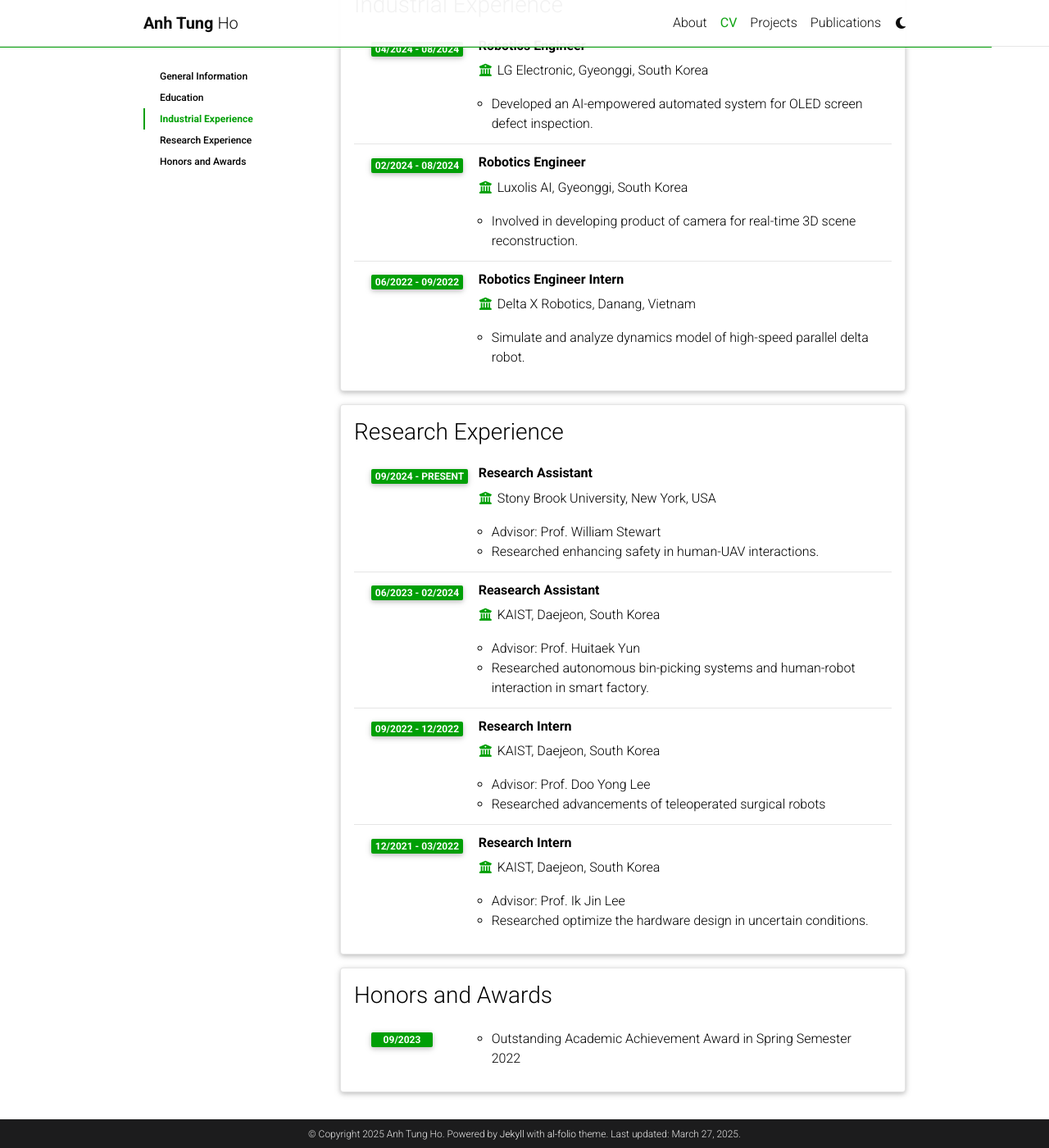
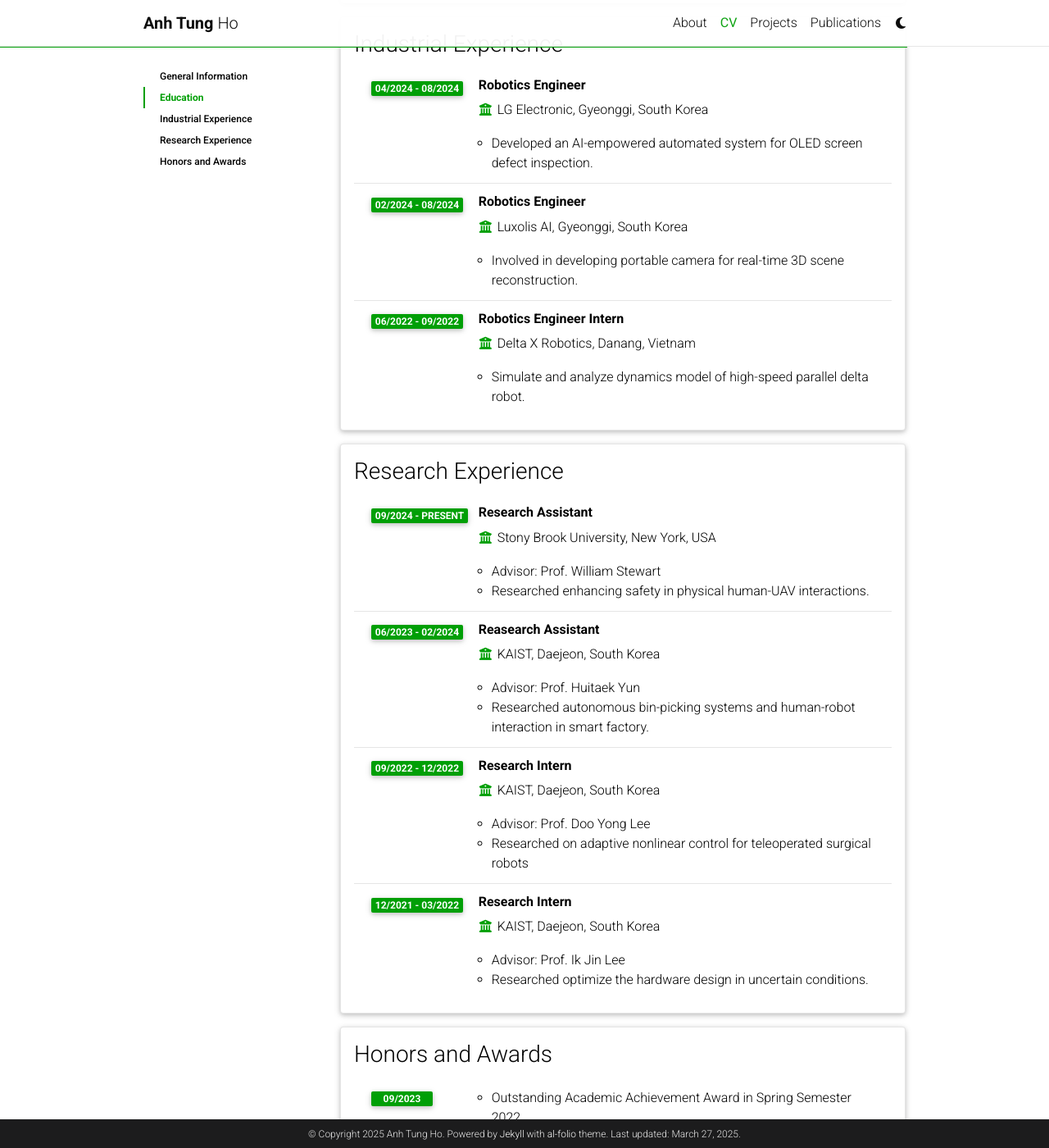
Before and after one commit to tonyhoVN/tonyhoVN.github.io, a Jekyll site: the page built from _pages/cv_new.md, in a window 1280 px wide and 1400 px high, scrolled down 728 px. Shown: the whole window at 82% size. Built offline with Jekyll 4.4.1, drawn with Linux system fonts in a browser that asks for light colours; comment, search, counter and statistics services are not loaded; a style sheet for code colours, icons or effects is not loaded; some of the changed text lies outside the part shown.

Commit message:
fix/update CV

```diff
--- a/_data/cv.yml
+++ b/_data/cv.yml
@@ -12,6 +12,9 @@
     - title: Graduate Assistant in Mechanical Engineering Department
       institution: Stony Brook University, New York, USA
       year: 09/2024 - Present
+      description:
+        - 'Research topic: Safety for Physical Human-Robot Interaction'
+        - 'GPA: 3.7/4.0 (Cum Laude)'
 
     - title: B.Sc. in Mechanical Engineering
       institution: Korea Advanced Institute of Science and Technology (KAIST), Daejeon, South Korea
@@ -33,7 +36,7 @@
       institution: Luxolis AI, Gyeonggi, South Korea
       year: 02/2024 - 08/2024
       description:
-        - Involved in developing product of camera for real-time 3D scene reconstruction.
+        - Involved in developing portable camera for real-time 3D scene reconstruction.
 
     - title: Robotics Engineer Intern
       institution: Delta X Robotics, Danang, Vietnam
@@ -49,7 +52,7 @@
       year: 09/2024 - Present
       description:
         - 'Advisor: Prof. William Stewart'
-        - Researched enhancing safety in human-UAV interactions.
+        - Researched enhancing safety in physical human-UAV interactions.
 
     - title: Reasearch Assistant
       institution: KAIST, Daejeon, South Korea
@@ -63,7 +66,7 @@
       year: 09/2022 - 12/2022
       description:
         - 'Advisor: Prof. Doo Yong Lee'
-        - Researched advancements of teleoperated surgical robots
+        - Researched on adaptive nonlinear control for teleoperated surgical robots
 
     - title: Research Intern
       institution: KAIST, Daejeon, South Korea
```
Also changed, not shown: _pages/about.md (+1 -1 lines), 1 other file.
